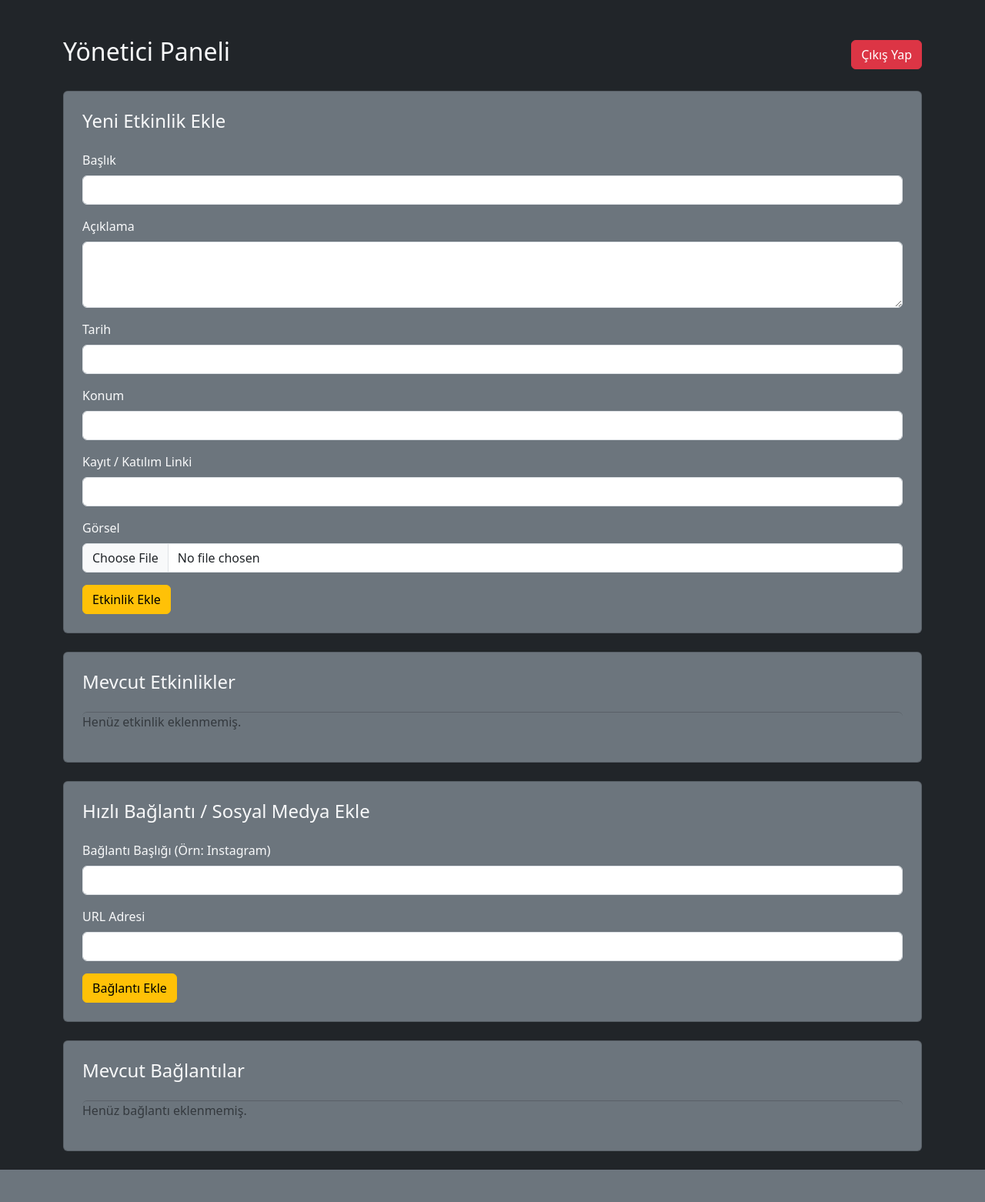
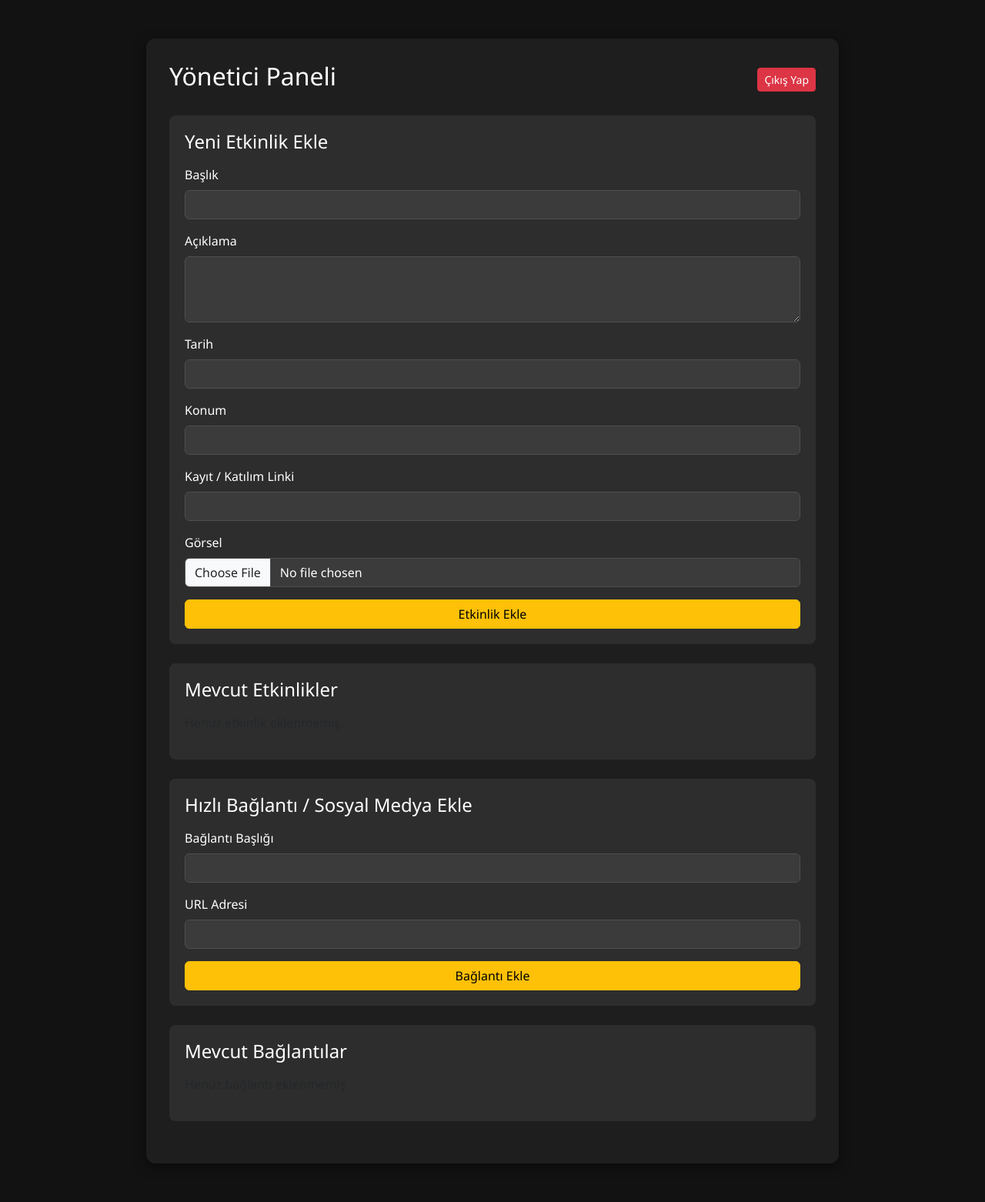
Before and after one commit to egesaari/ybssite, a Flask app: page /admin in a window 1280 px wide. Shown: the whole page at 77% size. Before the commit the page ends 1520 px from the top, so only its background shows below. Run offline with Flask 3, Linux system fonts and the light colour scheme; the visitor is signed in with stand-in values (Sample User, id 1).

Commit message:
Admin paneli orijinal tasarim ve sifre korumasi eklendi

```diff
--- a/app.py
+++ b/app.py
@@ -65,6 +65,7 @@ def admin_login():
             flash('Hatalı şifre!', 'danger')
     return render_template('admin_login.html')
 
+@app.route('/logout')
 @app.route('/admin-logout')
 def admin_logout():
     session.pop('admin_logged_in', None)
--- a/templates/admin.html
+++ b/templates/admin.html
@@ -4,26 +4,57 @@
     <meta charset="UTF-8">
     <title>Yönetici Paneli - Beykent YBS</title>
     <link href="https://cdn.jsdelivr.net/npm/bootstrap@5.3.0/dist/css/bootstrap.min.css" rel="stylesheet">
+    <style>
+        body {
+            background-color: #121212;
+            color: #ffffff;
+            font-family: 'Segoe UI', Tahoma, Geneva, Verdana, sans-serif;
+        }
+        .admin-container {
+            max-width: 900px;
+            margin: 50px auto;
+            padding: 30px;
+            background-color: #1e1e1e;
+            border-radius: 12px;
+            box-shadow: 0 4px 15px rgba(0,0,0,0.5);
+        }
+        .card-custom {
+            background-color: #2d2d2d;
+            border: none;
+            border-radius: 8px;
+            padding: 20px;
+            margin-bottom: 25px;
+        }
+        .form-control, .form-control:focus {
+            background-color: #3b3b3b;
+            border: 1px solid #4f4f4f;
+            color: #ffffff;
+        }
+        .form-control:focus {
+            border-color: #ffc107;
+            box-shadow: none;
+        }
+    </style>
 </head>
-<body class="bg-dark text-light">
-    <div class="container mt-5">
+<body>
+    <div class="admin-container">
         <div class="d-flex justify-content-between align-items-center mb-4">
             <h2>Yönetici Paneli</h2>
-            <a href="{{ url_for('admin_logout') }}" class="btn btn-danger">Çıkış Yap</a>
+            <a href="{{ url_for('admin_logout') }}" class="btn btn-danger btn-sm">Çıkış Yap</a>
         </div>
 
         {% with messages = get_flashed_messages(with_categories=true) %}
             {% if messages %}
                 {% for category, message in messages %}
-                    <div class="alert alert-{{ category }}">{{ message }}</div>
+                    <div class="alert alert-{{ 'danger' if category == 'danger' else 'success' }} py-2">{{ message }}</div>
                 {% endfor %}
             {% endif %}
         {% endwith %}
 
-        <!-- Etkinlik Ekleme Formu -->
-        <div class="card bg-secondary text-light p-4 mb-4">
-            <h4>Yeni Etkinlik Ekle</h4>
-            <form action="{{ url_for('add_event') }}" method="POST" enctype="multipart/form-data" class="mt-3">
+        <!-- Yeni Etkinlik Ekle -->
+        <div class="card-custom">
+            <h4 class="mb-3">Yeni Etkinlik Ekle</h4>
+            <form action="{{ url_for('add_event') }}" method="POST" enctype="multipart/form-data">
                 <div class="mb-3">
                     <label class="form-label">Başlık</label>
                     <input type="text" class="form-control" name="title" required>
@@ -48,23 +79,23 @@
                     <label class="form-label">Görsel</label>
                     <input type="file" class="form-control" name="image">
                 </div>
-                <button type="submit" class="btn btn-warning">Etkinlik Ekle</button>
+                <button type="submit" class="btn btn-warning w-100">Etkinlik Ekle</button>
             </form>
         </div>
 
-        <!-- Mevcut Etkinlikler Listesi -->
-        <div class="card bg-secondary text-light p-4 mb-4">
-            <h4>Mevcut Etkinlikler</h4>
-            <ul class="list-group mt-3">
+        <!-- Mevcut Etkinlikler -->
+        <div class="card-custom">
+            <h4 class="mb-3">Mevcut Etkinlikler</h4>
+            <ul class="list-group">
                 {% for event in events %}
-                    <li class="list-group-item bg-dark text-light d-flex justify-content-between align-items-center">
+                    <li class="list-group-item bg-dark text-light d-flex justify-content-between align-items-center mb-2 rounded border-secondary">
                         <div>
-                            <strong>{{ event.title }}</strong> - {{ event.date }}
+                            <strong>{{ event.title }}</strong> <span class="text-muted">({{ event.date }})</span>
                         </div>
                         <div>
-                            <a href="{{ url_for('edit_event', id=event.id) }}" class="btn btn-sm btn-primary">Düzenle</a>
+                            <a href="{{ url_for('edit_event', id=event.id) }}" class="btn btn-sm btn-primary me-2">Düzenle</a>
                             <form action="{{ url_for('delete_event', id=event.id) }}" method="POST" class="d-inline">
-                                <button type="submit" class="btn btn-sm btn-danger" onclick="return confirm('Silmek istediğine emin misin?')">Sil</button>
+                                <button type="submit" class="btn btn-sm btn-danger" onclick="return confirm('Bu etkinliği silmek istediğine emin misin?')">Sil</button>
                             </form>
                         </div>
                     </li>
@@ -74,33 +105,33 @@
             </ul>
         </div>
 
-        <!-- Hızlı Bağlantı Ekleme Formu -->
-        <div class="card bg-secondary text-light p-4 mb-4">
-            <h4>Hızlı Bağlantı / Sosyal Medya Ekle</h4>
-            <form action="{{ url_for('add_link') }}" method="POST" class="mt-3">
+        <!-- Hızlı Bağlantı Ekle -->
+        <div class="card-custom">
+            <h4 class="mb-3">Hızlı Bağlantı / Sosyal Medya Ekle</h4>
+            <form action="{{ url_for('add_link') }}" method="POST">
                 <div class="mb-3">
-                    <label class="form-label">Bağlantı Başlığı (Örn: Instagram)</label>
+                    <label class="form-label">Bağlantı Başlığı</label>
                     <input type="text" class="form-control" name="link_title" required>
                 </div>
                 <div class="mb-3">
                     <label class="form-label">URL Adresi</label>
                     <input type="url" class="form-control" name="link_url" required>
                 </div>
-                <button type="submit" class="btn btn-warning">Bağlantı Ekle</button>
+                <button type="submit" class="btn btn-warning w-100">Bağlantı Ekle</button>
             </form>
         </div>
 
         <!-- Mevcut Bağlantılar -->
-        <div class="card bg-secondary text-light p-4 mb-4">
-            <h4>Mevcut Bağlantılar</h4>
-            <ul class="list-group mt-3">
+        <div class="card-custom">
+            <h4 class="mb-3">Mevcut Bağlantılar</h4>
+            <ul class="list-group">
                 {% for link in links %}
-                    <li class="list-group-item bg-dark text-light d-flex justify-content-between align-items-center">
+                    <li class="list-group-item bg-dark text-light d-flex justify-content-between align-items-center mb-2 rounded border-secondary">
                         <div>
                             <strong>{{ link.title }}</strong>: <a href="{{ link.url }}" target="_blank" class="text-info">{{ link.url }}</a>
                         </div>
                         <form action="{{ url_for('delete_link', id=link.id) }}" method="POST" class="d-inline">
-                            <button type="submit" class="btn btn-sm btn-danger" onclick="return confirm('Silmek istediğine emin misin?')">Sil</button>
+                            <button type="submit" class="btn btn-sm btn-danger" onclick="return confirm('Bu bağlantıyı silmek istediğine emin misin?')">Sil</button>
                         </form>
                     </li>
                 {% else %}
```
